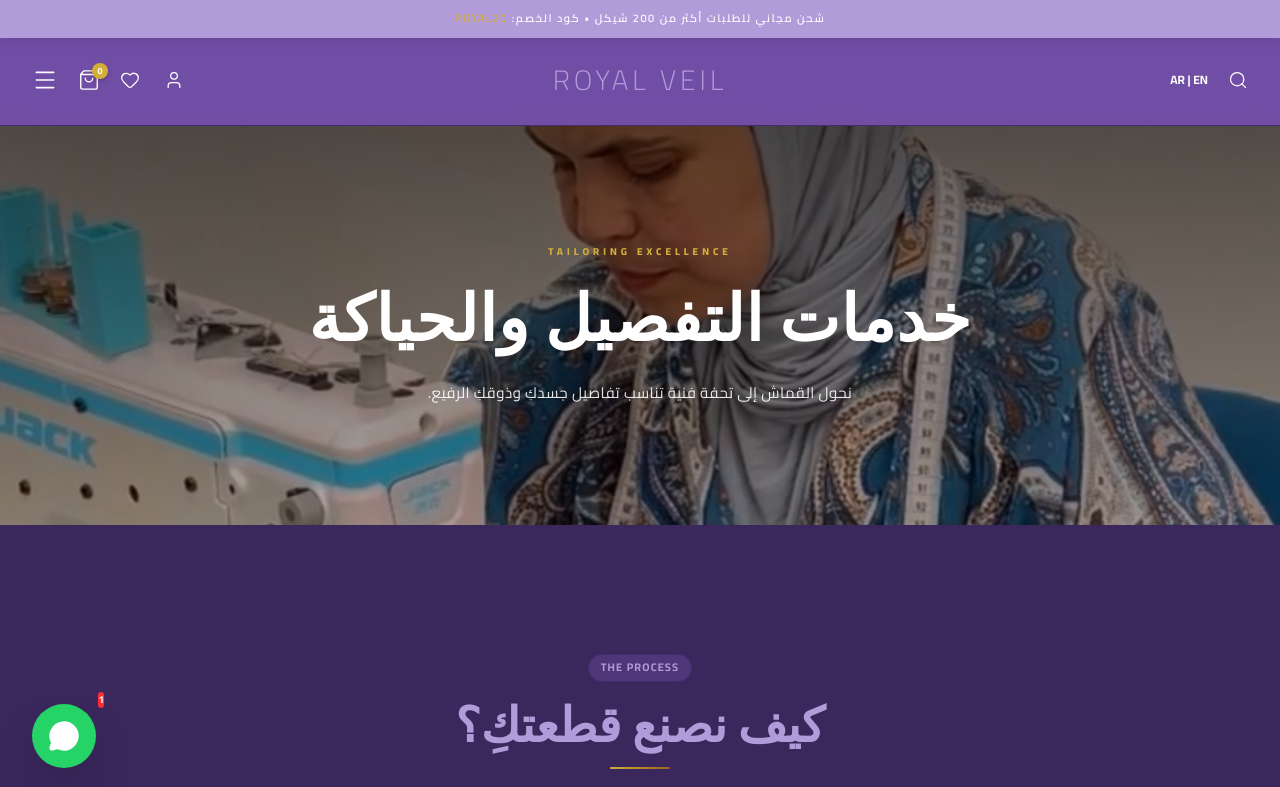
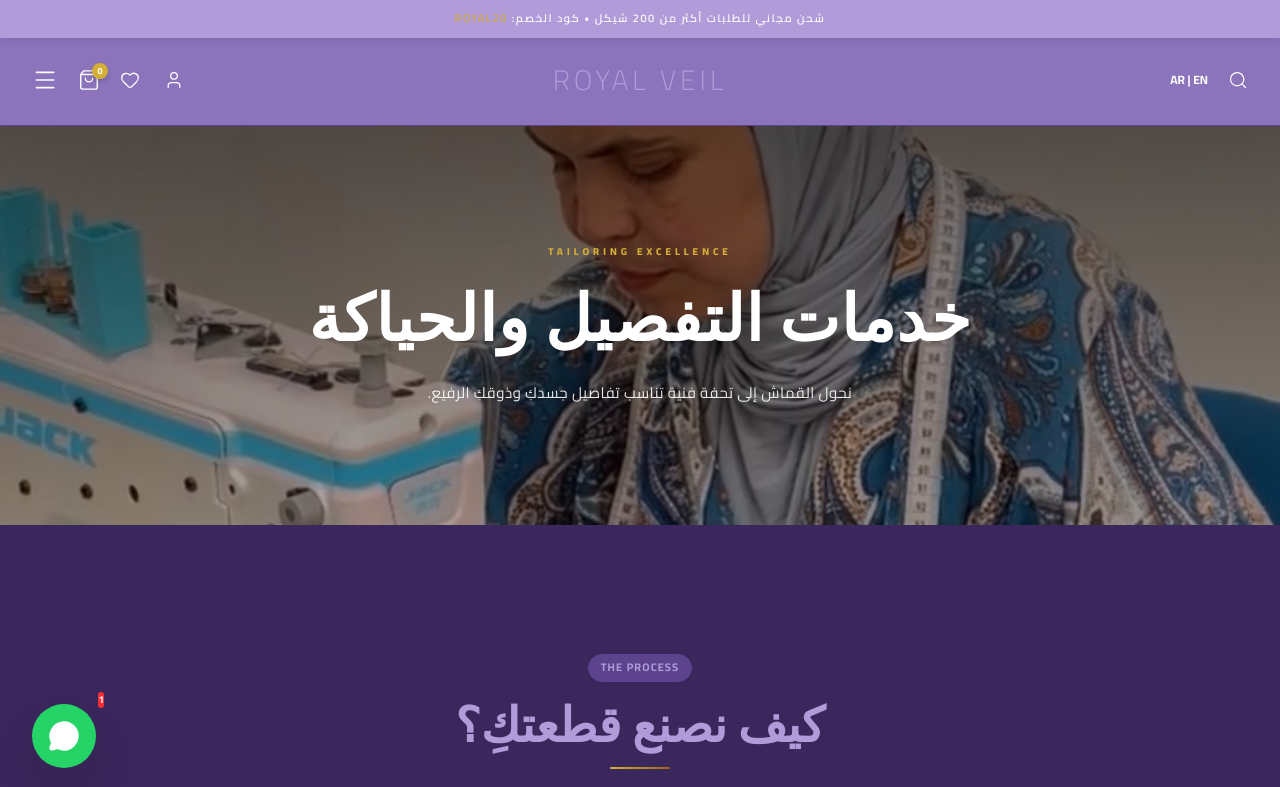
Before and after one commit to fahmyelmatry2030-lgtm/Royal-Veil, a React (Vite) app: page /custom in a window 1280 px wide. Shown: the top 787 px of the page. Built offline with nearby package versions, Linux system fonts and the light colour scheme; a web font is replaced by a local one.

Commit message:
style: unify branding with the new lavender orchid purple across the entire site

```diff
--- a/src/components/Navbar.jsx
+++ b/src/components/Navbar.jsx
@@ -79,7 +79,7 @@ export default function Navbar() {
           right: 0,
           zIndex: 100,
           transition: 'all 0.4s cubic-bezier(0.4, 0, 0.2, 1)',
-          background: solid ? 'rgba(116, 81, 168, 0.95)' : 'transparent',
+          background: solid ? 'rgba(144, 121, 192, 0.95)' : 'transparent',
           backdropFilter: solid ? 'blur(10px)' : 'none',
           boxShadow: scrolled ? 'var(--shadow-md)' : 'none',
           borderBottom: solid ? '1px solid var(--border-light)' : '1px solid rgba(255,255,255,0.1)',
--- a/src/index.css
+++ b/src/index.css
@@ -4,8 +4,8 @@
 :root {
   /* Royal Purple & Gold Palette (Dark Mode) */
   --primary-purple: #b19cd9; /* Exact Lavender Orchid from client's image */
-  --secondary-purple: #7451a8;
-  --purple-light: #4f3678; /* Sub-container backgrounds */
+  --secondary-purple: #9079c0;
+  --purple-light: #5d428d; /* Slightly lighter than dark, for sub-containers */
   --purple-dark: #2a1b42; /* Deepest purple */
 
   --accent-gold: #D4AF37; /* Premium Gold */
@@ -21,7 +21,7 @@
   --text-muted: #c4b5e0; /* Muted text is soft lavender */
   --text-light: #FFFFFF;
 
-  --border-light: #442d6e; /* Subtle purple borders */
+  --border-light: #5d428d; /* Updated to match new theme */
 
   --font-serif: 'Playfair Display', 'serif';
   --font-sans: 'Cairo', 'Outfit', sans-serif;
```
